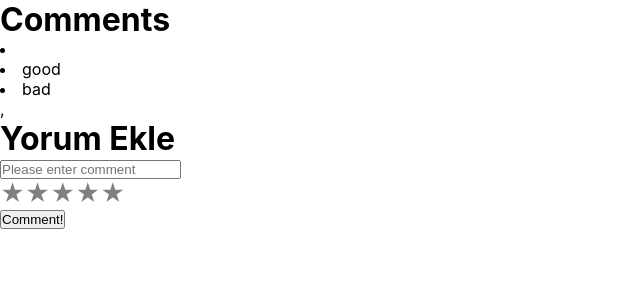
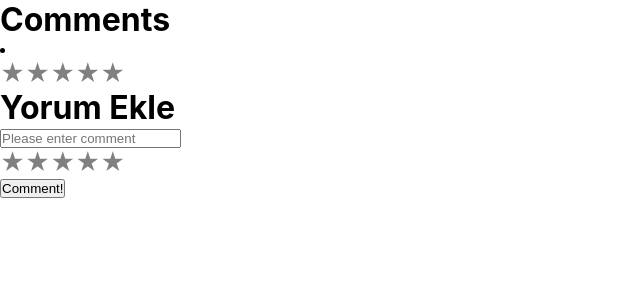
Before and after one commit to 94-Istanbul-Front-End-Bootcamp/odev-4-aykutsahinler, a React (Create React App) app: page / in a window 1280 px wide. Both pictures are taken after a click on the button "Comment!". Shown: the top 300 px of the page, without its empty margins (0-640 px from the left). Built offline with nearby package versions, Linux system fonts and the light colour scheme.

Commit message:
add warning message for there isn't any comment

```diff
--- a/src/App.js
+++ b/src/App.js
@@ -6,22 +6,12 @@
 import "./App.css";
 
 function App() {
-  const [commentList, setCommentList] = useState([
-    {
-      commentValue: "good",
-      commentVote: 5,
-    },
-    {
-      commentValue: "bad",
-      commentVote: 3,
-    },
-  ]);
-
+  const [commentList, setCommentList] = useState([]);
 
   return (
     <div className="app">
-      <Comment commentList={commentList}/>
-      <AddComment commentList={commentList} setCommentList={setCommentList}/>
+      <Comment commentList={commentList} />
+      <AddComment commentList={commentList} setCommentList={setCommentList} />
     </div>
   );
 }
--- a/src/components/AddComment/index.js
+++ b/src/components/AddComment/index.js
@@ -15,7 +15,7 @@
   }
 
   function handleCommentList() {
-    setCommentList([{commentValue: newCommentValue, commentVote: newCommentVote}, ...commentList]);
+    setCommentList([...commentList ,{commentValue: newCommentValue, commentVote: newCommentVote}]);
     setNewCommentValue('')
     setNewCommentVote(0)
   }
--- a/src/components/CommentList/CommentListItem/index.js
+++ b/src/components/CommentList/CommentListItem/index.js
@@ -1,7 +1,18 @@
+import ReactStars from "react-rating-stars-component";
+
 const CommentListItem = ({ comment }) => {
   return (
     <div>
       <li>{comment.commentValue}</li>
+
+    <ReactStars
+        value={comment.commentVote}
+        edit={false}
+        count={5}
+        size={24}
+        activeColor="#ffd700"
+    />
+
     </div>
   );
 };
--- a/src/components/CommentList/index.js
+++ b/src/components/CommentList/index.js
@@ -1,27 +1,17 @@
-// import ReactStars from "react-rating-stars-component";
 import CommentListItem from "./CommentListItem";
 
 const CommentList = ({ commentList }) => {
-  // const ratingChanged = (newRating) => {
-  //   console.log(newRating);
-  // };
-
-  console.log("commentList: ", commentList);
-
   return (
     <div>
       <h1>Comments</h1>
-      {commentList &&
-        commentList.map((comment, index) => {
-          return <CommentListItem key={index} comment={comment}/>;
-        })}
-      {/* <ReactStars
-        count={5}
-        onChange={ratingChanged}
-        size={24}
-        activeColor="#ffd700"
-      /> */}
-      ,
+
+      {commentList.length === 0 ? (
+        <p>Henüz yok</p>
+      ) : (
+        commentList.map((comment, index) => (
+          <CommentListItem key={index} comment={comment} />
+        ))
+      )}
     </div>
   );
 };
```
